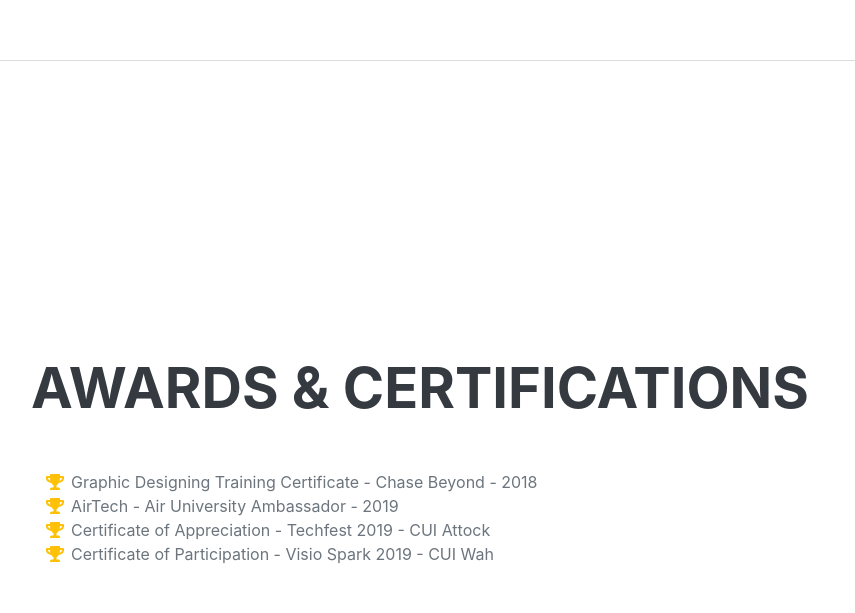
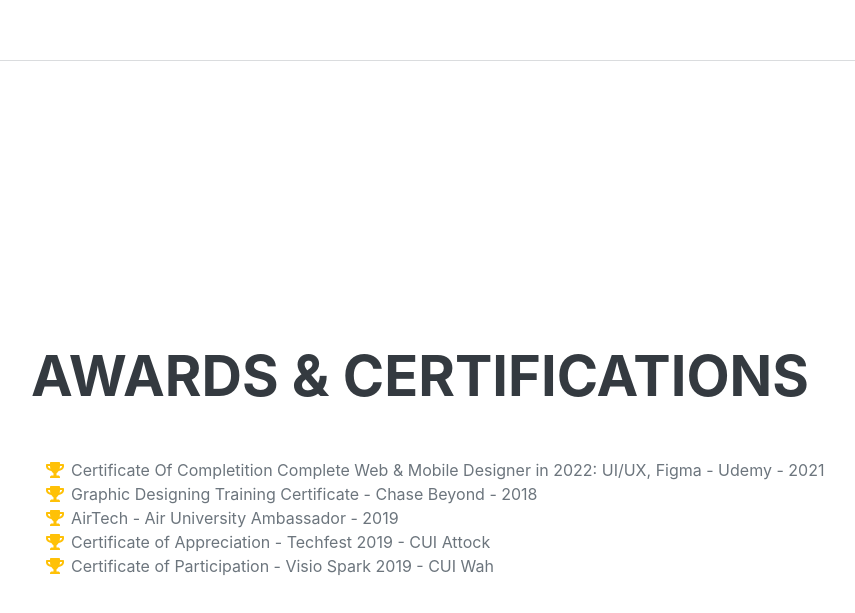
Before and after one commit to UsmanDurrani1999/Resume-US-ML-GD, a plain HTML site: page index.html in a window 1280 px wide. Shown: the part 4360-4973 px from the top of the page, without its empty margins (289-1144 px from the left). Drawn offline with nearby package versions, Linux system fonts and the light colour scheme; a web font is replaced by a local one.

Commit message:
Update index.html

```diff
--- a/index.html
+++ b/index.html
@@ -235,6 +235,11 @@
                     <ul class="fa-ul mb-0">
                         <li>
                             <span class="fa-li"><i class="fas fa-trophy text-warning"></i></span>
+                            Certificate Of Completition
+                            Complete Web & Mobile Designer in 2022: UI/UX, Figma - Udemy - 2021
+                        </li>
+                        <li>
+                            <span class="fa-li"><i class="fas fa-trophy text-warning"></i></span>
                             Graphic Designing Training Certificate - Chase Beyond - 2018
                         </li>
                         <li>
```
